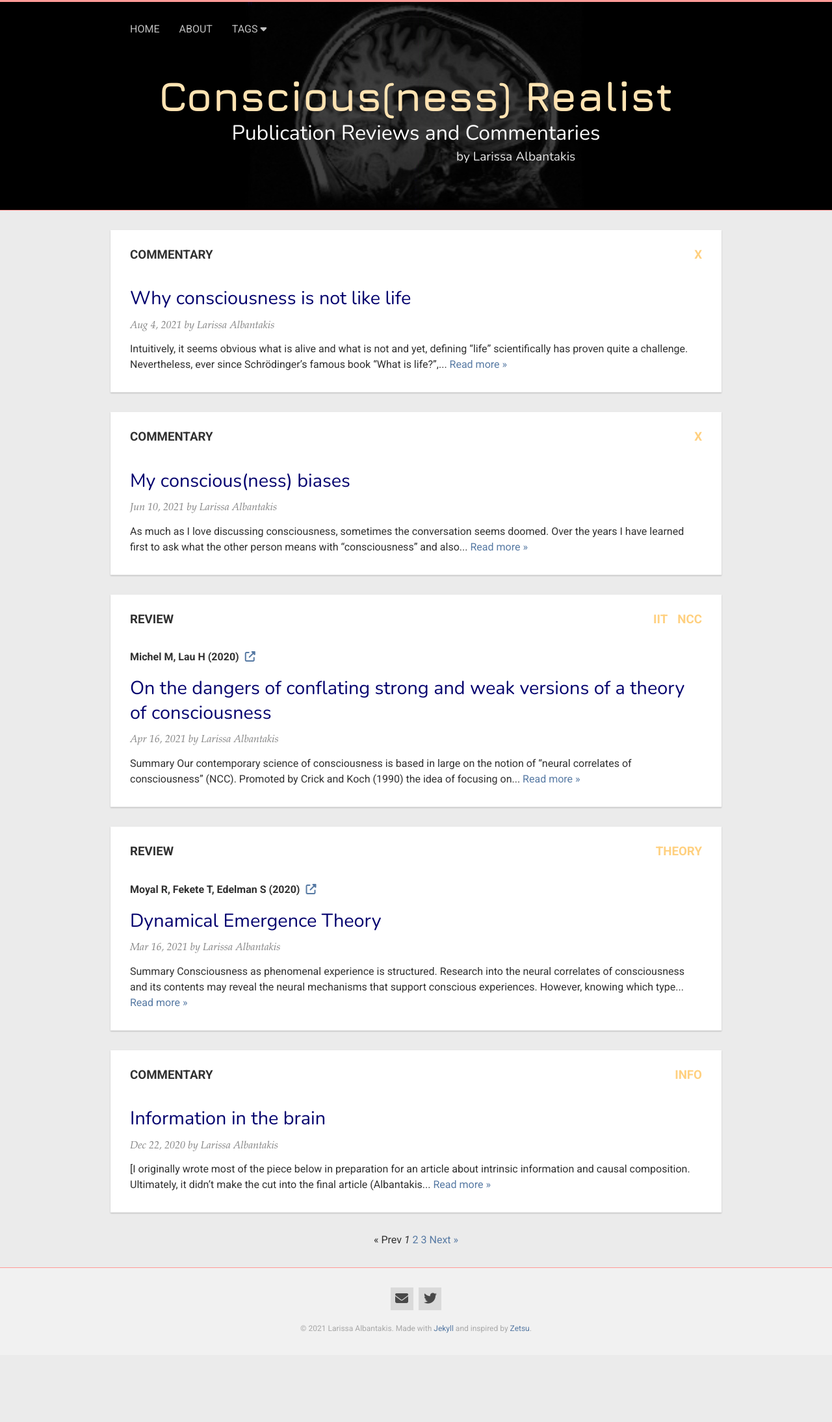
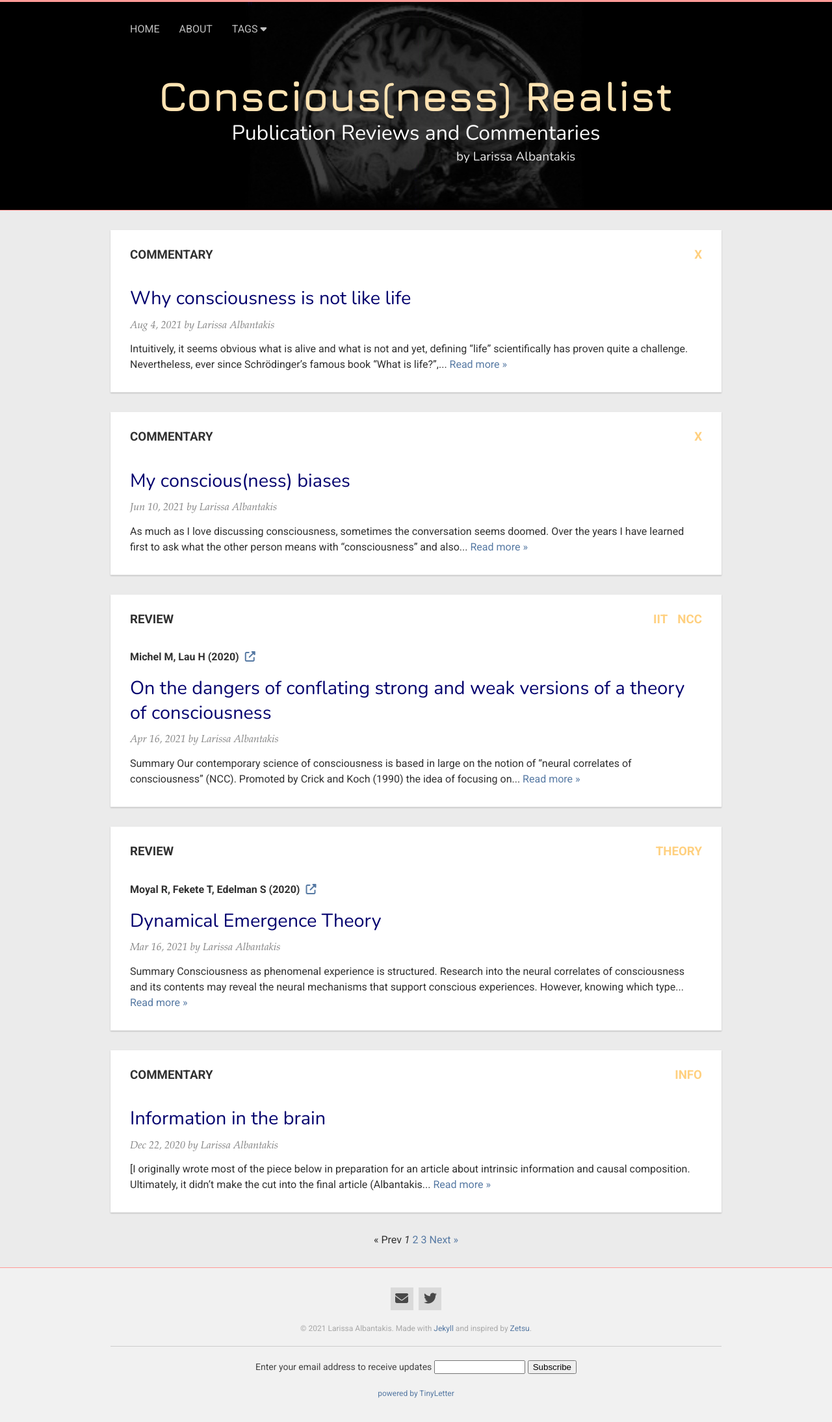
Before and after one commit to ConsciousnessRealist/consciousnessrealist.github.io, a Jekyll site: the page built from index.html, in a window 1280 px wide. Shown: the whole page at 65% size. Built offline with Jekyll 4.4.1, drawn with Linux system fonts in a browser that asks for light colours; nearby versions of some CDN libraries; the list of posts is cut into pages by our own code; before the commit the page ends 2085 px from its top, so only the background shows below that.

Commit message:
add email subscription

```diff
--- a/_includes/footer.html
+++ b/_includes/footer.html
@@ -5,6 +5,18 @@
 
 
     <small>&copy; {{ site.time | date: '%Y' }} Larissa Albantakis. Made with <a href="http://jekyllrb.com" target="_blank">Jekyll</a> and inspired by <a href="https://github.com/nandomoreirame/zetsu" target="_blank">Zetsu</a>.</small>
+    <p> </p>
 
   </div>
+
+  <div class="container">
+
+    <form style="border-top:1px solid #ccc;padding:3px;text-align:center;" action="https://tinyletter.com/Albantakis" method="post" target="popupwindow" onsubmit="window.open('https://tinyletter.com/Albantakis', 'popupwindow', 'scrollbars=yes,width=800,height=600');return true">
+    	<p><label for="tlemail">Enter your email address to receive updates </label>
+    	<input type="text" style="width:140px" name="email" id="tlemail" />
+    	<input type="hidden" value="1" name="embed"/><input type="submit" value="Subscribe" /></p>
+    	<small><a href="https://tinyletter.com" target="_blank">powered by TinyLetter</a></small>
+    </form>
+   </div>
+
 </footer>
--- a/_sass/_layouts.scss
+++ b/_sass/_layouts.scss
@@ -398,6 +398,7 @@
   }
 }
 
+
 /*
    Social
    ========================================================================== */
@@ -471,4 +472,9 @@
     color: darken($gray-color-light, 25%);
     font-size: 12px;
   }
+
+  label {
+    color: $gray-color-dark;
+    font-size: 14px;
+  }
 }
```
